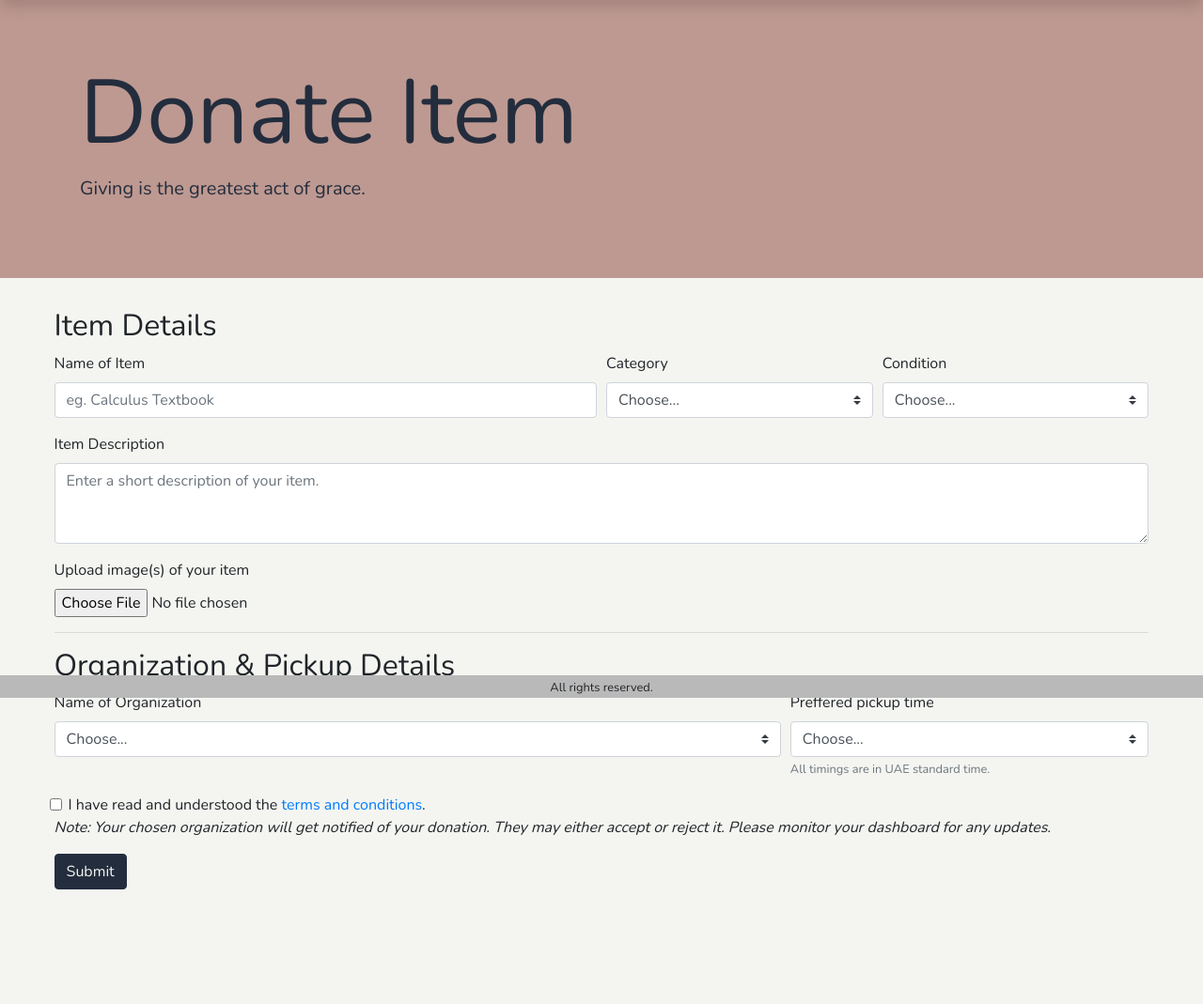
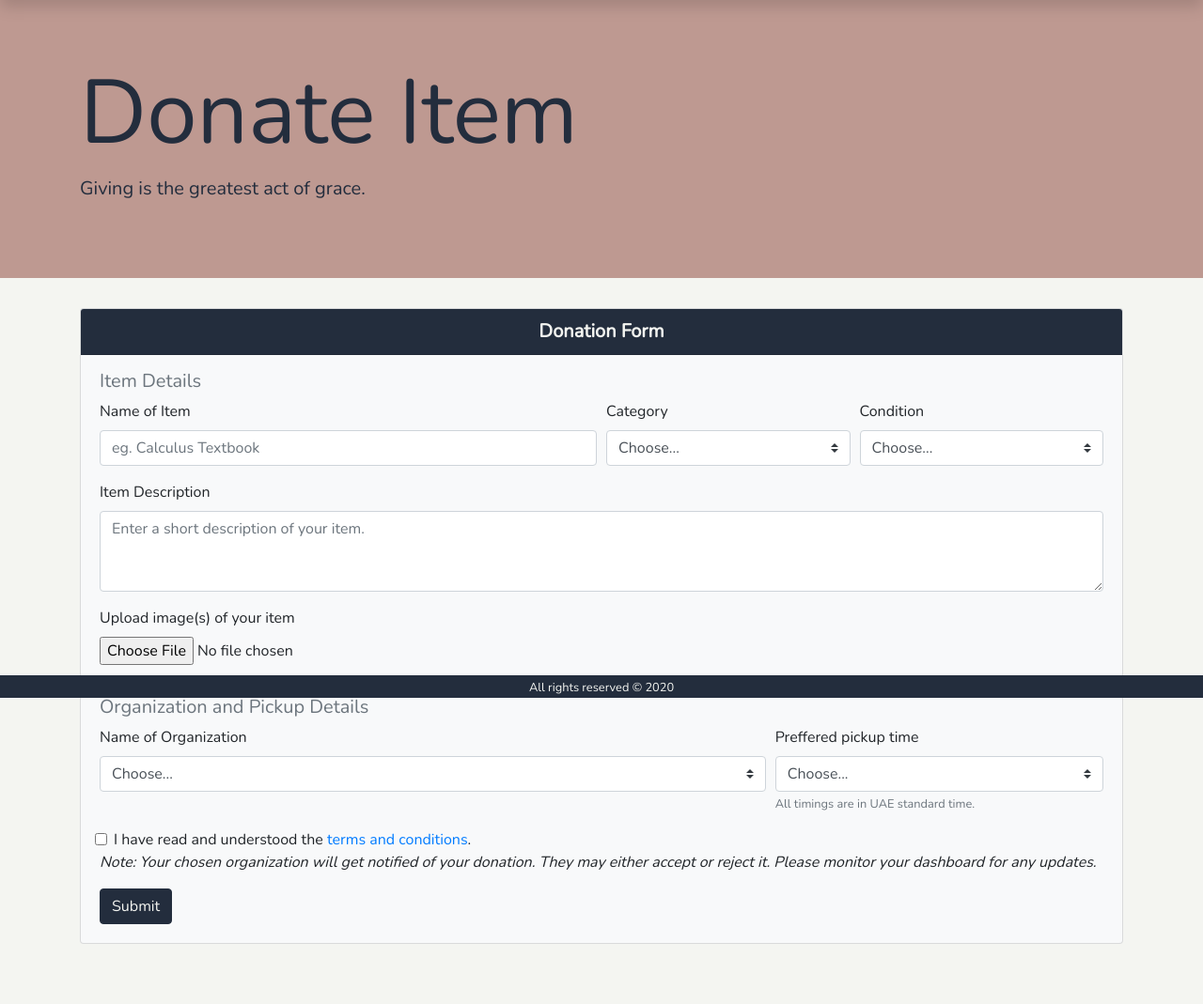
Before and after one commit to COE420Group4/Donation-Nation, a Flask app: page /addItem in a window 1280 px wide. Shown: the part 57-1126 px from the top of the page at 94% size. Before the commit the page ends 1004 px from the top, so only its background shows below. Run offline with Flask 2, Linux system fonts and the light colour scheme; some libraries are stand-ins or nearby versions.

Commit message:
Final GUI laptop 1/2

```diff
--- a/assets/styles.css
+++ b/assets/styles.css
@@ -20,8 +20,9 @@ body {
   left: 0;
   bottom: 0;
   width: 100%;
-  background-color: #b9b9b9;
+  background-color: #232D3D;
   text-align: center;
+  color: #F4F5F1;
 }
 
 /*Inheritance*/
@@ -86,7 +87,7 @@ have a background size like that*/
 }
 
 .colorSchemeRed {
-  color: #EC3035
+  color: #b22222
 }
 
 .colorSchemeBrown {
@@ -128,3 +129,8 @@ have a background size like that*/
   background-color: #415470;
   color: #F4F5F1;
 }
+
+.img-size {
+  height: 200px;
+  width: 280px;
+}
--- a/templates/addItem.html
+++ b/templates/addItem.html
@@ -8,13 +8,13 @@
         <p class="lead" id=intro>Giving is the greatest act of grace.</p>
 	</div>
 </div>
-
-<div class = "pb-5">
-        <div class="row justify-content-center align-items-center">
-            <form>
-                <div>
-                    <h2>Item Details</h2>
-                </div>
+<!--CARD START-->
+<div class="container pb-5 center-block">
+    <div class="card mb-3 bg-light">
+        <h5 class="card-header font-weight-bold text-center colorSchemeWhite bgColorSchemeDarkBlue mb-3">Donation Form</h5>
+        <div class="card-body">
+            <h5 class="text-muted text-left">Item Details</h5>
+            <!--Item Details Begin-->
             <div class="form-row">
                 <!--Name of Item-->
                 <div class="col-md-6 mb-3">
@@ -79,7 +79,9 @@
                 <input type="file" class="form-control-file" id="validationTooltip06">
                 <hr />
             </div>
-                <h2>Organization & Pickup Details</h2>
+            <!--Item Details End-->
+            <h5 class="text-muted text-left">Organization and Pickup Details</h5>
+            <!--Item Details Begin-->
             <div class="form-row">
                 <!--Select an Organization-->
                 <div class="col-md-8 mb-3">
@@ -116,6 +118,15 @@
                     </label>
                 </div>
             </div>
+            <!--Item Details End-->
+            <p><em>Note: Your chosen organization will get notified of your donation. They may either accept or
+                reject it. Please monitor your dashboard for any updates.</em></p>
+            <button type="submit" class="btn btn-primary">Submit</button>
+        </div>
+    </div>
+</div>
+<!--CARD END-->
+
 <!-- Terms and Conditions Modal -->
 <div class="modal fade" id="termsconditions" tabindex="-1" role="dialog"
     aria-labelledby="termsconditions" aria-hidden="true">
@@ -141,11 +152,4 @@
         </div>
     </div>
 </div>
-                <p><em>Note: Your chosen organization will get notified of your donation. They may either accept or
-                        reject it. Please monitor your dashboard for any updates.</em></p>
-                <button type="submit" class="btn btn-primary">Submit</button>
-            </form>
-        </div>
-    </div>
-</div>
 {% endblock %}
--- a/templates/base.html
+++ b/templates/base.html
@@ -56,7 +56,7 @@
 	<div style="height: 100px"></div>
 
 	<div class="fluid-container footer">
-		<small>All rights reserved.</small>
+		<small>All rights reserved © 2020</small>
 	</div>
 </body>
 
--- a/templates/orgProfile.html
+++ b/templates/orgProfile.html
@@ -2,7 +2,7 @@
 {% block title %}Organization Profile{% endblock %}
 
 {% block content %}
-<div class="jumbotron jumbotron-fluid JumboHeaderProfile">
+<div class="jumbotron jumbotron-fluid bgColorSchemeRed colorSchemeWhite">
 	<div class="container">
 		<h2 class="display-1">Red Crescent</h2>
         <p class="lead" id=intro>This is your information. It is what donors see when they view your information.</p>
@@ -10,7 +10,7 @@
 </div>
 <div class="container pb-5 center-block">
     <div class="card mb-3 bg-light">
-        <h3 class="card-header font-weight-bold text-center">Red Crescent</h3>
+        <h3 class="card-header font-weight-bold text-center colorSchemeWhite bgColorSchemeDarkBlue mb-3">Organization Profile</h3>
         <div class="card-body">
             <h5 class="text-muted text-left pt-3">Organization Information</h5>
             <hr />
--- a/templates/viewOrg.html
+++ b/templates/viewOrg.html
@@ -2,7 +2,7 @@
 {% block title %}View Organization{% endblock %}
 
 {% block content %}
-<div class="jumbotron jumbotron-fluid JumboHeaderView">
+<div class="jumbotron jumbotron-fluid bgColorSchemeRed colorSchemeWhite">
 	<div class="container">
 		<h2 class="display-1">Red Crescent</h2>
         <p class="lead" id=intro>You are viewing <strong> Red Crescent's</strong> details.</p>
@@ -10,7 +10,7 @@
 </div>
 <div class="container pb-5 center-block">
     <div class="card mb-3 bg-light">
-        <h3 class="card-header font-weight-bold text-center">Red Crescent</h3>
+        <h3 class="card-header font-weight-bold text-center colorSchemeWhite bgColorSchemeDarkBlue mb-3">Red Crescent</h3>
         <div class="card-body">
             <h5 class="text-muted text-left pt-3">Organization Information</h5>
             <hr />
--- a/templates/viewUser.html
+++ b/templates/viewUser.html
@@ -2,7 +2,7 @@
 {% block title %}view User{% endblock %}
 
 {% block content %}
-<div class="jumbotron jumbotron-fluid JumboHeaderView">
+<div class="jumbotron jumbotron-fluid JumboHeaderProfile">
 	<div class="container">
 		<h2 class="display-1">User Information</h2>
         <p class="lead" id=intro>You are viewing <strong> Elon Musk's</strong> details.</p>
```
Also changed, not shown: templates/items.html (+6 -6 lines), templates/orgs.html (+10 -9 lines). Lines whose indentation alone changed are shown as unchanged.
